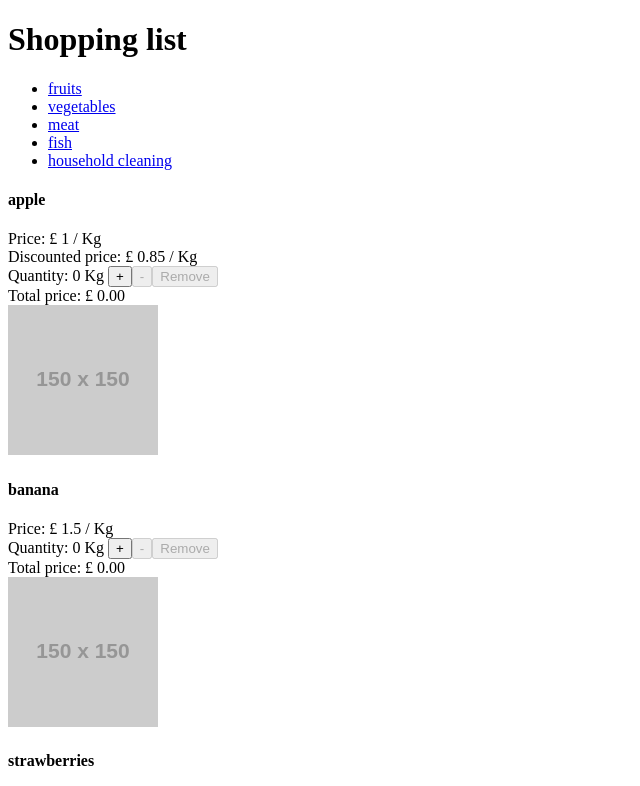
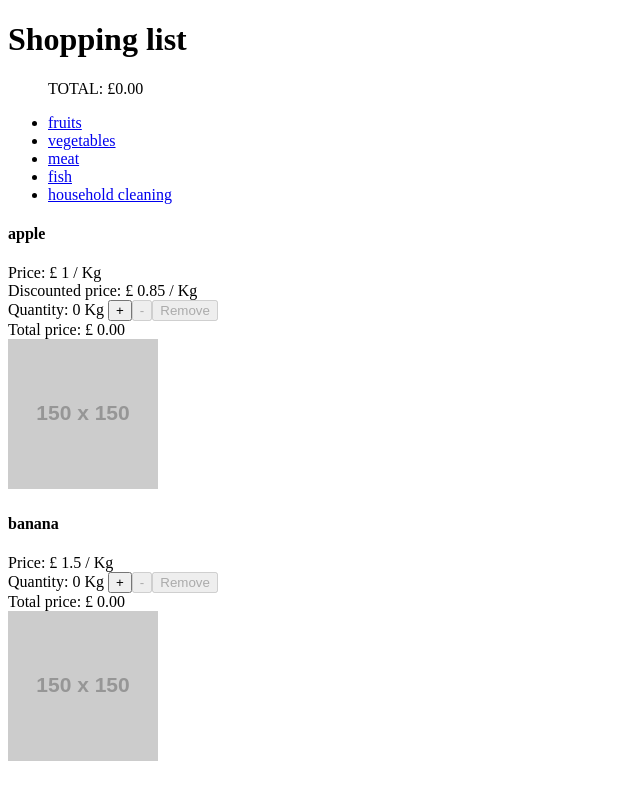
Before and after one commit to chiarac20/React-shopping-list, a React (Create React App) app: page / in a window 1280 px wide. Shown: the top 786 px of the page, without its empty margins (0-640 px from the left). Built offline with nearby package versions, Linux system fonts and the light colour scheme.

Commit message:
Total added to basket

```diff
--- a/src/Components/Basket/Basket.js
+++ b/src/Components/Basket/Basket.js
@@ -6,6 +6,7 @@ import { QuantityCta } from '../QuantityCta/QuantityCta';
 export function Basket () {
     const {products, increaseQuantity, decreaseQuantity, zeroQuantity} = useContext(Context);
     const basketProducts=products.filter(product => product.quantity!==0);
+    const total=(products.reduce((acc, product) => acc + product.totalPrice, 0)).toFixed(2);
 
     return <ul>
         {basketProducts && basketProducts.map(product => <li key={product.id}>
@@ -19,5 +20,6 @@ export function Basket () {
             />
             <span> price: £{product.totalPrice.toFixed(2)} </span>
         </li>)}
+        <div>TOTAL: £{total} </div>
     </ul>
 }
```
